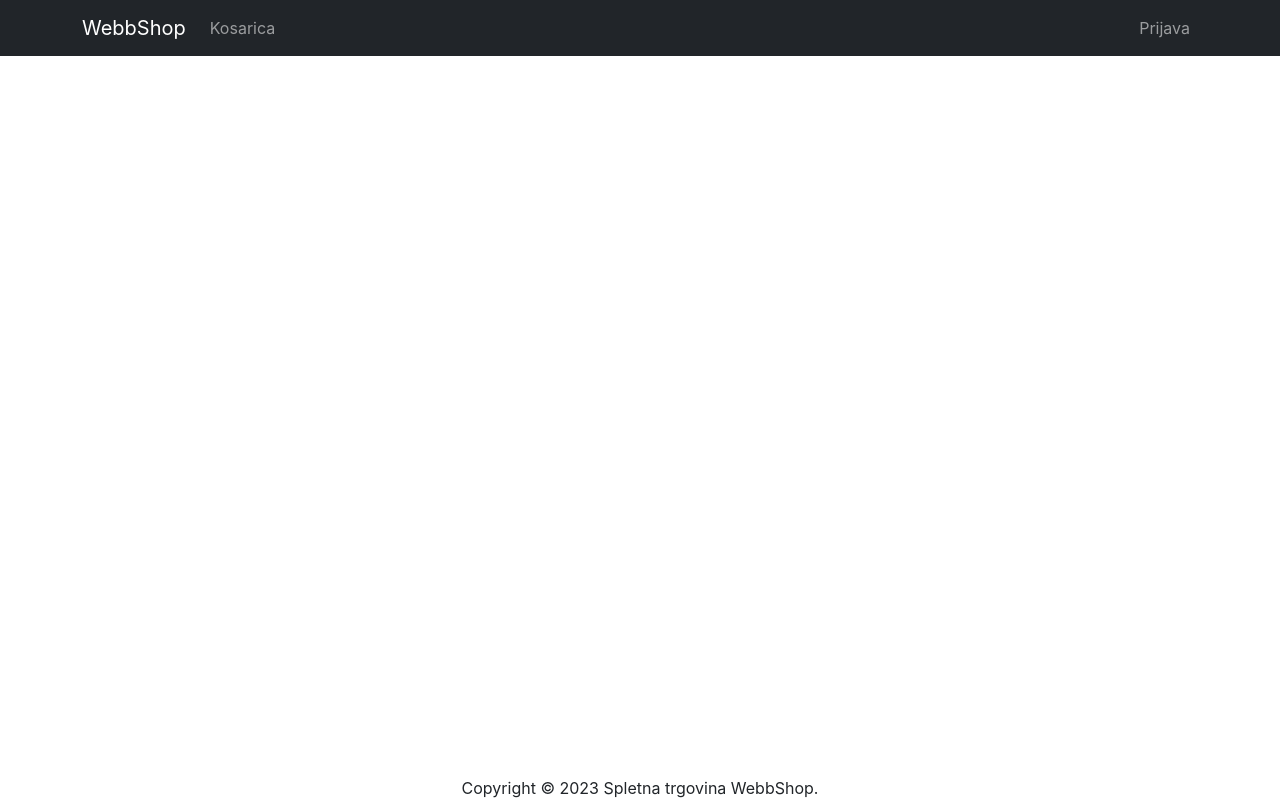
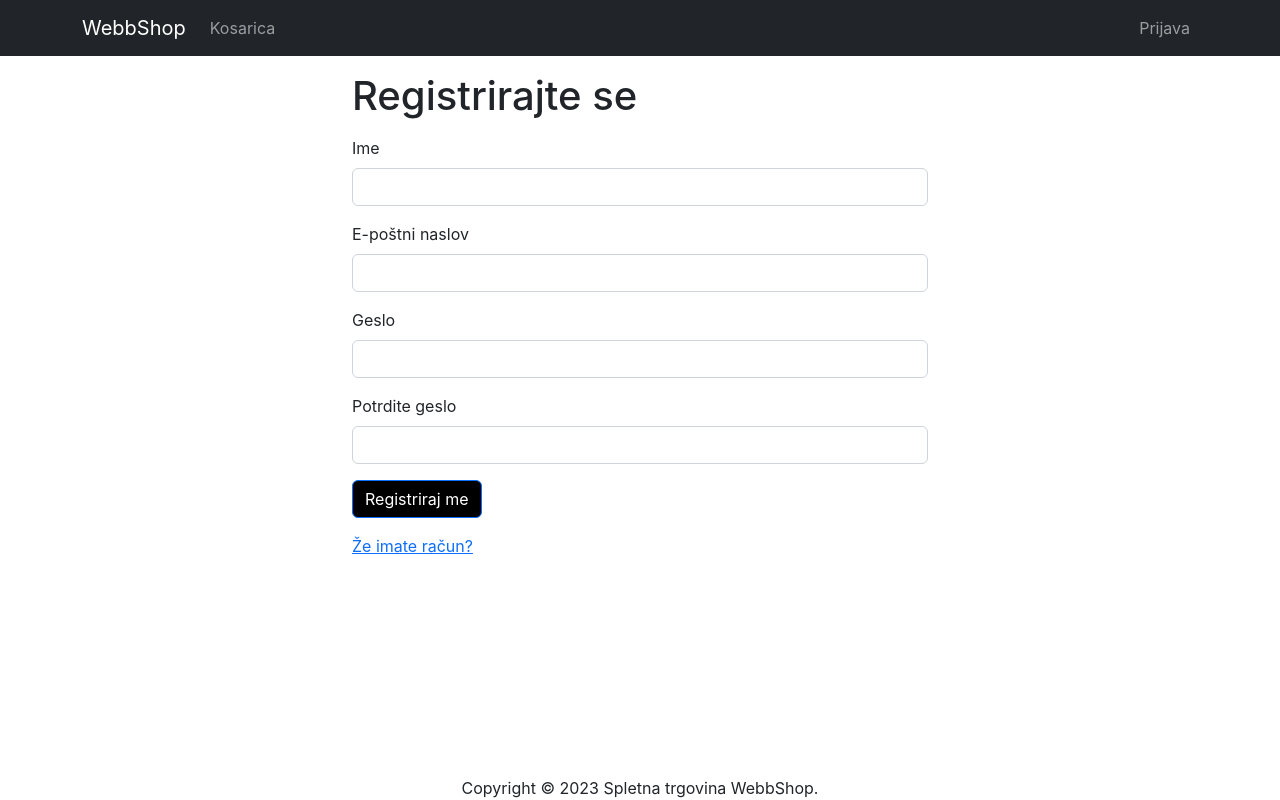
Before and after one commit to JernejRigler/WebbShop, a React (Create React App) app in the folder frontend/: page /registracija in a window 1280 px wide. Built offline with nearby package versions, Linux system fonts and the light colour scheme.

Commit message:
registracija

```diff
--- a/frontend/src/App.js
+++ b/frontend/src/App.js
@@ -12,6 +12,7 @@ import { Shramba } from './Shramba';
 import StranKosarice from './Stran/StranKosarice';
 import PrijavnaStran from './Stran/PrijavnaStran';
 import StranDostave from './Stran/StranDostave';
+import RegistracijaStran from './Stran/RegistracijaStran';
 
 function App() {
   const { stanje, nalozi: ctxNalozi } = useContext(Shramba);
@@ -81,6 +82,7 @@ function App() {
               <Route path="/izdelek/:alt" element={<StranIzdelka />} />
               <Route path="/" element={<DomacaStran />} />
               <Route path="/prijava" element={<PrijavnaStran />} />
+              <Route path="/registracija" element={<RegistracijaStran />} />
               <Route path="/dostava" element={<StranDostave />} />
               <Route path="/kosarica" element={<StranKosarice />} />
             </Routes>
--- /dev/null
+++ b/frontend/src/Stran/RegistracijaStran.js
@@ -0,0 +1,99 @@
+import { Link, useLocation, useNavigate } from 'react-router-dom';
+import Container from 'react-bootstrap/Container';
+import Form from 'react-bootstrap/Form';
+import Button from 'react-bootstrap/Button';
+import { Helmet } from 'react-helmet-async';
+import Axios from 'axios';
+import { useContext, useEffect, useState } from 'react';
+import { Shramba } from '../Shramba';
+import dobiError from '../Errorji';
+
+export default function RegistracijaStran() {
+  const navigiraj = useNavigate();
+  const { search } = useLocation();
+  const preusmeriURL = new URLSearchParams(search).get('redirect');
+  const preusmeritev = preusmeriURL ? preusmeriURL : '/';
+
+  const [imeUporabnika, nastaviImeUporabnika] = useState('');
+  const [email, nastaviEmail] = useState('');
+  const [geslo, nastaviGeslo] = useState('');
+  const [potrdiGeslo, nastaviPotrdiGeslo] = useState('');
+
+  const { stanje, nalozi: ctxNalozi } = useContext(Shramba);
+
+  const { podatkiUporabnika } = stanje;
+
+  const submitHandler = async (e) => {
+    e.preventDefault();
+    if (geslo !== potrdiGeslo) {
+      alert('Gesli se ne ujemata');
+      return;
+    }
+    try {
+      const { data } = await Axios.post('/api/uporabniki/registracija', {
+        imeUporabnika,
+        email,
+        geslo,
+      });
+      ctxNalozi({ tip: 'UPORABNIK_PRIJAVA', payload: data });
+      localStorage.setItem('podatkiUporabnika', JSON.stringify(data));
+      navigiraj(preusmeritev || '/');
+    } catch (err) {
+      alert(dobiError(err));
+    }
+  };
+
+  useEffect(() => {
+    if (podatkiUporabnika) {
+      navigiraj(preusmeritev);
+    }
+  }, [navigiraj, preusmeritev, podatkiUporabnika]);
+
+  return (
+    <Container className="prijavniObrazec">
+      <Helmet>
+        <title>Registracija</title>
+      </Helmet>
+      <h1 className="my-3">Registrirajte se</h1>
+      <Form onSubmit={submitHandler}>
+        <Form.Group className="mb-3" controlId="imeUporabnika">
+          <Form.Label>Ime</Form.Label>
+          <Form.Control
+            required
+            onChange={(e) => nastaviImeUporabnika(e.target.value)}
+          />
+        </Form.Group>
+        <Form.Group className="mb-3" controlId="email">
+          <Form.Label>E-poštni naslov</Form.Label>
+          <Form.Control
+            type="email"
+            required
+            onChange={(e) => nastaviEmail(e.target.value)}
+          />
+        </Form.Group>
+        <Form.Group className="mb-3" controlId="geslo">
+          <Form.Label>Geslo</Form.Label>
+          <Form.Control
+            type="password"
+            required
+            onChange={(e) => nastaviGeslo(e.target.value)}
+          />
+        </Form.Group>
+        <Form.Group className="mb-3" controlId="potrdiGeslo">
+          <Form.Label>Potrdite geslo</Form.Label>
+          <Form.Control
+            type="password"
+            required
+            onChange={(e) => nastaviPotrdiGeslo(e.target.value)}
+          />
+        </Form.Group>
+        <div className="my-3">
+          <Button type="submit">Registriraj me</Button>
+        </div>
+        <div className="my-3">
+          <Link to={`/prijava?redirect=${preusmeritev}`}>Že imate račun?</Link>
+        </div>
+      </Form>
+    </Container>
+  );
+}
```
Also changed, not shown: 1 other file (tests, documents, lock files or other folders).
